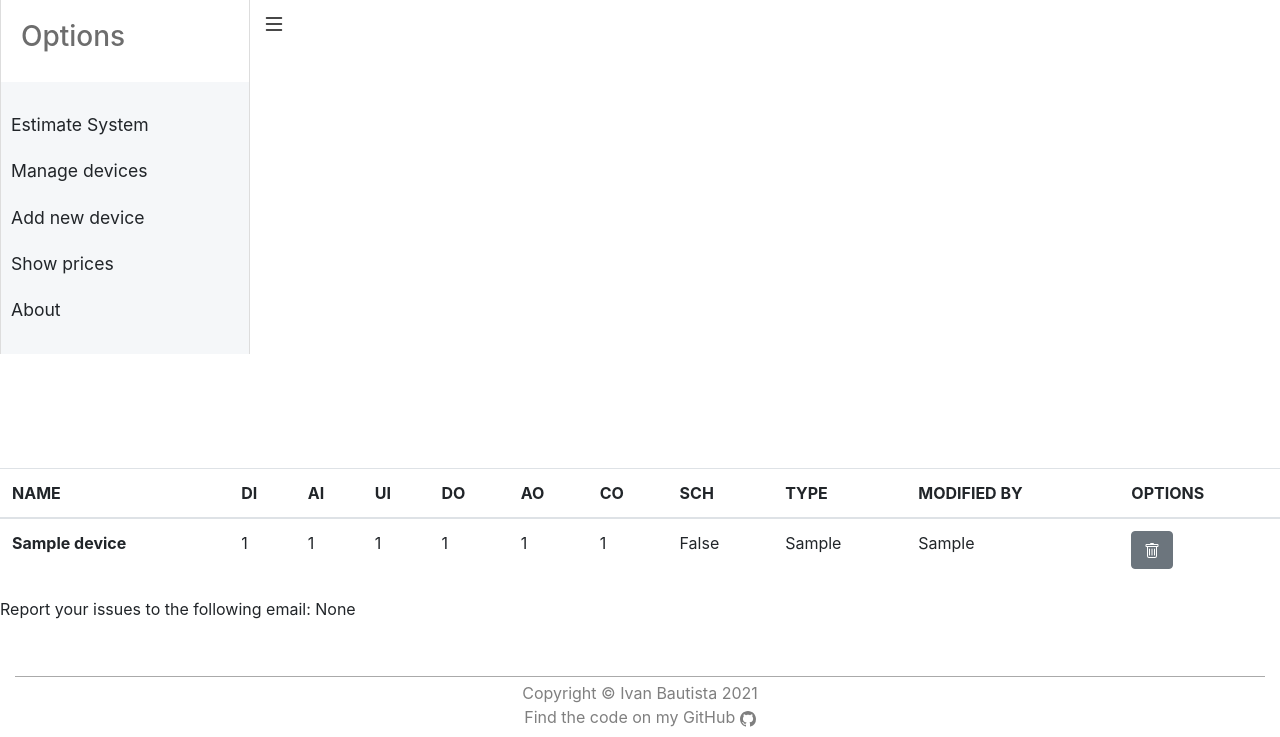
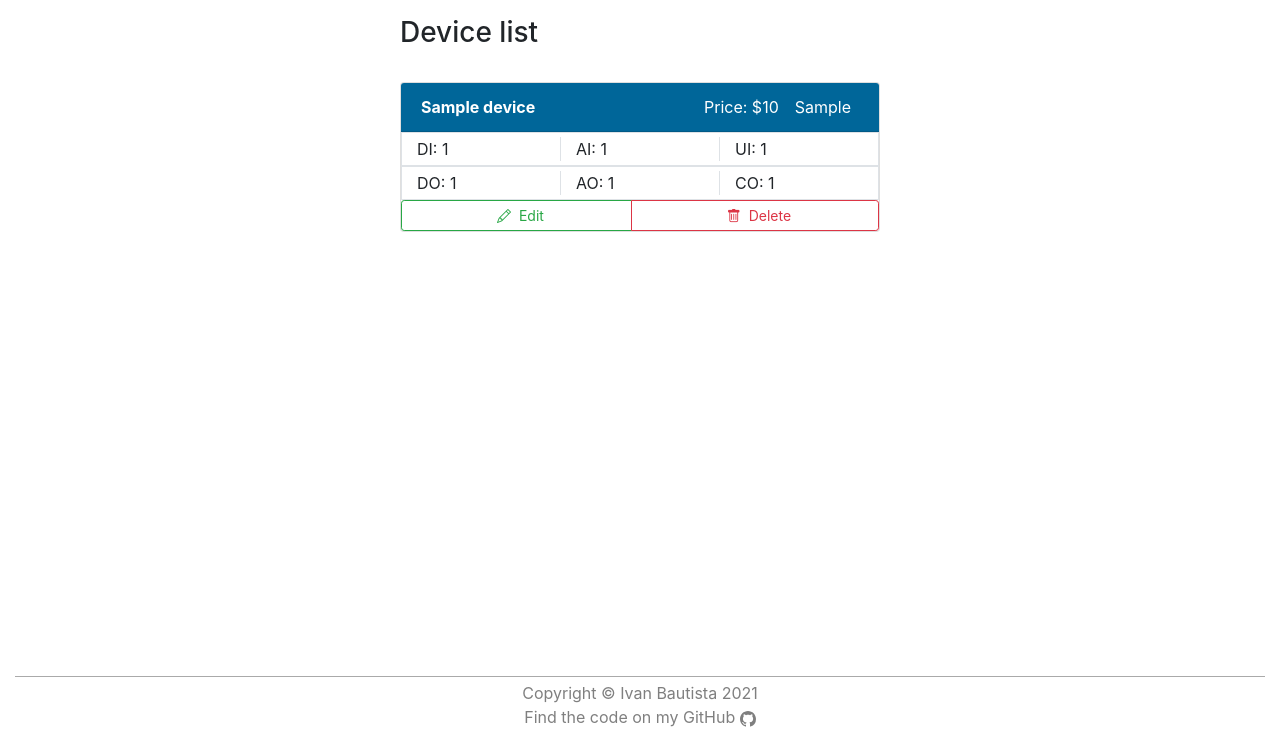
Before and after one commit to ivanbaug/dc-ctrls, a Flask app: page /man-dev in a window 1280 px wide. Shown: the part 63-800 px from the top of the page. Run offline with Flask 2, Linux system fonts and the light colour scheme; a user stored in the database is signed in; tables that the repository leaves empty hold one stand-in row (values such as "Sample post"); parts of the project's set-up code (start-up, migrations or seed data) failed here and were passed over; some libraries are stand-ins or nearby versions.

Commit message:
template for displaying devices in manage tab

```diff
--- a/project/static/styles.css
+++ b/project/static/styles.css
@@ -61,6 +61,10 @@ html {
 
 .card-header {
   background-color: #006699 !important;
+}
+
+.card-header-exp {
+  background-color: #6c757d !important;
 }
 
 table td {
--- a/project/templates/managedevices.html
+++ b/project/templates/managedevices.html
@@ -1,86 +1,59 @@
 {% extends "base.html" %}
 
 {% block content %}
-
-<div class="wrapper">
-
-  <!-- Sidebar -->
-  <nav id="sidebar">
-    <div class="custom-menu">
-      <button type="button" id="sidebarCollapse" class="btn btn-primary">
-        <i class="bi bi-list"></i>
-        <span class="sr-only">Toggle Menu</span>
-      </button>
+<div class="d-flex justify-content-center">
+  <div class="single-cont-center flex-fill">
+    <h3 class="py-3">Device list</h3>
+    {% if not devices %}
+    <hr>
+    <h4>There are no devices registered yet</h4>
+    {% endif %}
+    {% for d in devices %}
+    <!-- TODO: implement modal for edit and delete forms/actions -->
+    <div class="card my-3">
+      <div class="card-header text-white text-center d-flex {{'card-header-exp' if d.dev_type == 'expansion'}}">
+        <div class="mr-auto"><strong>{{d.name}}</strong></div>
+        <!-- Price is optional -->
+        {% if current_user.show_prices %}
+        <div class="mx-2">Price: ${{d.price | int}}</div>
+        {% endif %}
+        <div class="mx-2">{{d.dev_type}}</div>
+        {% if d.has_clock %}
+        <div class="mx-2"><i class="bi bi-clock"></i></div>
+        {% endif %}
+      </div>
+      <div class="container">
+        <div class="row border py-1">
+          <div class="col border-right">
+            DI: {{d.di}}
+          </div>
+          <div class="col border-right">
+            AI: {{d.ai}}
+          </div>
+          <div class="col">
+            UI: {{d.ui}}
+          </div>
+        </div>
+      </div>
+      <div class="container">
+        <div class="row border py-1">
+          <div class="col border-right">
+            DO: {{d.do}}
+          </div>
+          <div class="col border-right">
+            AO: {{d.ao}}
+          </div>
+          <div class="col">
+            CO: {{d.co}}
+          </div>
+        </div>
+      </div>
+      <div class="btn-group " role="group" aria-label="Second group">
+        <button type="button" class="btn btn-outline-success btn-sm"><i class="bi bi-pencil mx-2"></i>Edit</button>
+        <button type="button" class="btn btn-outline-danger btn-sm"> <i class="bi bi-trash mx-2"></i>Delete</button>
+      </div>
     </div>
-    {% include "sidebar.html" %}
-  </nav>
-
-  <!-- Page Content -->
-  <br>
-
-
-  <br>
-  <div id="content-manage">
-
-    {% if devices %}
-    <table class="table table-hover">
-      <thead>
-        <tr>
-          <th scope="col">NAME</th>
-          <th scope="col">DI</th>
-          <th scope="col">AI</th>
-          <th scope="col">UI</th>
-          <th scope="col">DO</th>
-          <th scope="col">AO</th>
-          <th scope="col">CO</th>
-          <th scope="col">SCH</th>
-          <th scope="col">TYPE</th>
-          <th scope="col">MODIFIED BY</th>
-          <th scope="col">OPTIONS</th>
-        </tr>
-      </thead>
-      <tbody>
-        {% for d in devices %}
-        <tr>
-          <th scope="row">{{d.name}}</th>
-          <td>{{d.di}}</td>
-          <td>{{d.ai}}</td>
-          <td>{{d.ui}}</td>
-          <td>{{d.do}}</td>
-          <td>{{d.ao}}</td>
-          <td>{{d.co}}</td>
-          <td>{{d.has_clock}}</td>
-          <td>{{d.dev_type}}</td>
-          <td>{{d.user_modified}}</td>
-          <td>
-            <a href="{{url_for('main.delete_device', device_id=d.id) }}">
-              <button class="btn btn-secondary" type="button">
-                <svg xmlns="http://www.w3.org/2000/svg" width="16" height="16" fill="currentColor" class="bi bi-trash"
-                  viewBox="0 0 16 16">
-                  <path
-                    d="M5.5 5.5A.5.5 0 0 1 6 6v6a.5.5 0 0 1-1 0V6a.5.5 0 0 1 .5-.5zm2.5 0a.5.5 0 0 1 .5.5v6a.5.5 0 0 1-1 0V6a.5.5 0 0 1 .5-.5zm3 .5a.5.5 0 0 0-1 0v6a.5.5 0 0 0 1 0V6z" />
-                  <path fill-rule="evenodd"
-                    d="M14.5 3a1 1 0 0 1-1 1H13v9a2 2 0 0 1-2 2H5a2 2 0 0 1-2-2V4h-.5a1 1 0 0 1-1-1V2a1 1 0 0 1 1-1H6a1 1 0 0 1 1-1h2a1 1 0 0 1 1 1h3.5a1 1 0 0 1 1 1v1zM4.118 4 4 4.059V13a1 1 0 0 0 1 1h6a1 1 0 0 0 1-1V4.059L11.882 4H4.118zM2.5 3V2h11v1h-11z" />
-                </svg>
-              </button>
-            </a>
-
-
-
-          </td>
-        </tr>
-        {% endfor %}
-      </tbody>
-    </table>
-    {% else %}
-    <p>there are no devices registered yet </p>
-    {% endif %}
-
+    {% endfor %}
   </div>
-  <!-- We'll fill this with dummy content -->
-  <p>Report your issues to the following email: {{info_email}}</p>
 </div>
-
-<script src="/static/sidebar.js" defer></script>
-
 {% endblock %}
--- a/project/views.py
+++ b/project/views.py
@@ -111,7 +111,7 @@ def toggle_price():
     if user:
         user.show_prices = not user.show_prices
         db.session.commit()
-        return jsonify(response={"success": "Sucessfully updated price display."}), 200
+        return jsonify(response={"Success": "Sucessfully updated price display."}), 200
     else:
         return (
             jsonify(error={"Not Found": "Sorry, we don't have a user with that id."}),
```
